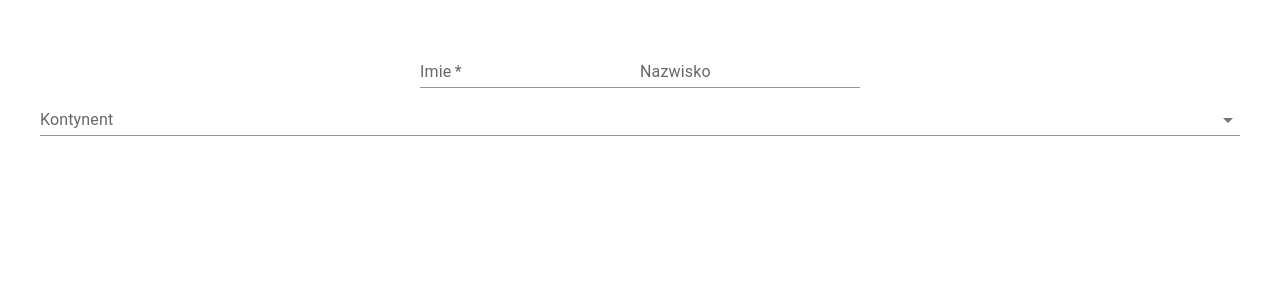
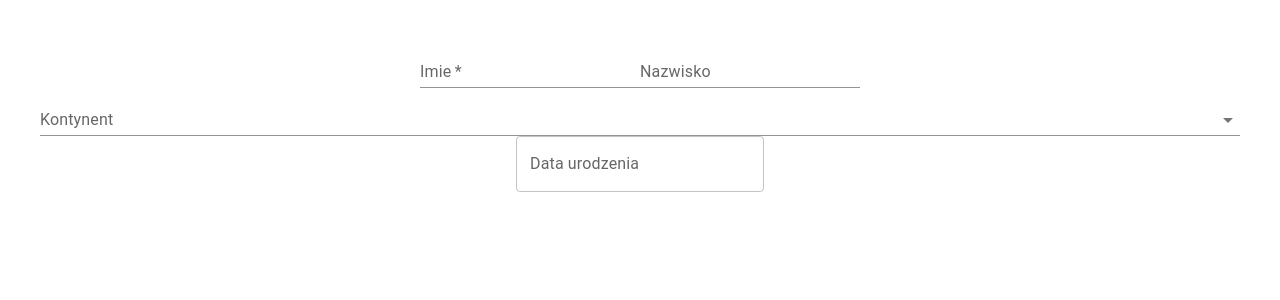
Before and after one commit to Jnwyk/react-form, a React (Vite) app: page / in a window 1280 px wide. Shown: the top 300 px of the page. Built offline with nearby package versions, Linux system fonts and the light colour scheme.

Commit message:
add date-picker component

```diff
--- a/package.json
+++ b/package.json
@@ -13,6 +13,8 @@
     "@emotion/react": "^11.11.1",
     "@emotion/styled": "^11.11.0",
     "@mui/material": "^5.14.11",
+    "@mui/x-date-pickers": "^6.16.0",
+    "dayjs": "^1.11.10",
     "react": "^18.2.0",
     "react-dom": "^18.2.0"
   },
--- a/src/App.jsx
+++ b/src/App.jsx
@@ -1,13 +1,17 @@
 import "./App.css";
 import MUITextField from "./components/TextField";
 import MUISelect from "./components/Select";
+import { DatePicker } from '@mui/x-date-pickers/DatePicker';
 import { useState } from "react";
+import MUIDatePicker from "./components/DatePicker";
+import dayjs from "dayjs";
 
 function App() {
   const [form, setForm] = useState({
     name: "",
     surname: "",
     continent: "",
+    birthDate: dayjs()
   });
 
   const handleInputChange = (key, value) => {
@@ -16,6 +20,7 @@ function App() {
 
   return (
     <>
+    {console.log(form)}
       <MUITextField
         required={true}
         label="Imie"
@@ -43,6 +48,7 @@ function App() {
         ]}
         value={form.continent}
       />
+      <MUIDatePicker label="Data urodzenia" id="birthDate" handleOnChange={(value) => handleInputChange("birthDate", value)}/>
     </>
   );
 }
--- /dev/null
+++ b/src/components/DatePicker.jsx
@@ -0,0 +1,17 @@
+import { LocalizationProvider } from '@mui/x-date-pickers';
+import { AdapterDayjs } from '@mui/x-date-pickers/AdapterDayjs'
+import { DatePicker } from '@mui/x-date-pickers';
+
+const MUIDatePicker = ({label, id, handleOnChange}) => {
+    return <LocalizationProvider dateAdapter={AdapterDayjs}>
+        <DatePicker
+        variant="standard"
+        id={id}
+        name={id}
+        color="secondary"
+        label={label}
+        onChange={(value) => handleOnChange(value)}/>
+    </LocalizationProvider>;
+}
+
+export default MUIDatePicker;
```
Also changed, not shown: 2 other files (tests, documents, lock files or other folders).
